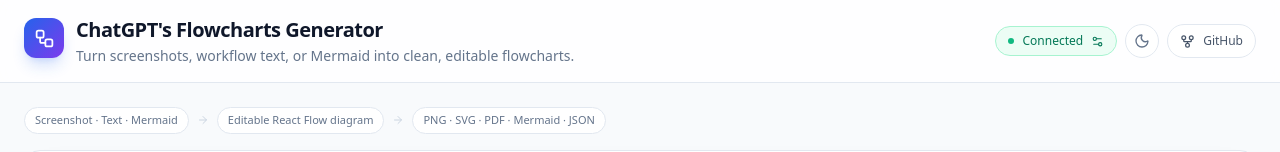
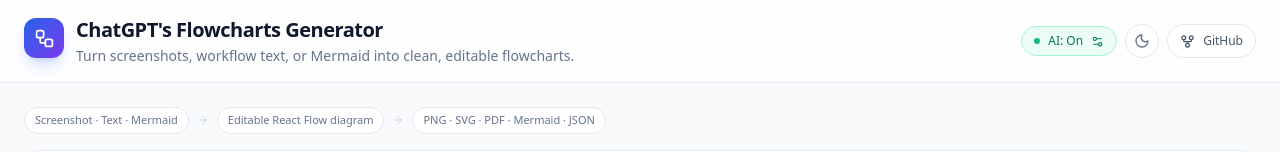
Before and after one commit to mithun-27/chatgpt-s_flowcharts_generator, a React (Vite) app: page / in a window 1280 px wide. Shown: the top 152 px of the page. Built offline with nearby package versions, Linux system fonts and the light colour scheme; no server answers.

Commit message:
style: update AI status label in header

```diff
--- a/src/components/Header.tsx
+++ b/src/components/Header.tsx
@@ -50,7 +50,7 @@ export default function Header({
                 hasToken ? 'bg-emerald-500' : 'bg-amber-500'
               }`}
             />
-            {hasToken ? 'Connected' : 'Demo'}
+            {hasToken ? 'AI: On' : 'AI: Off'}
             <Settings2 size={13} />
           </button>
 
```
